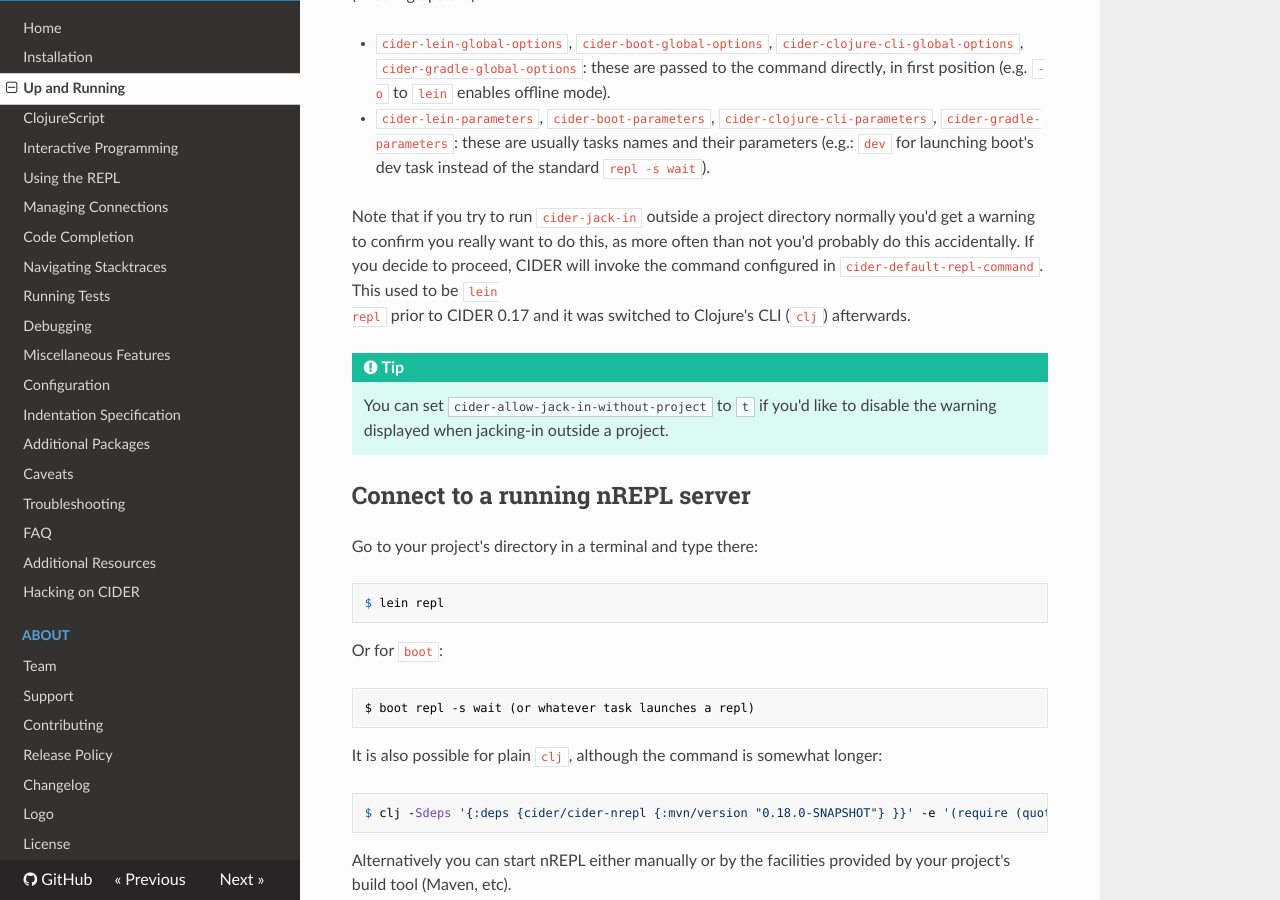
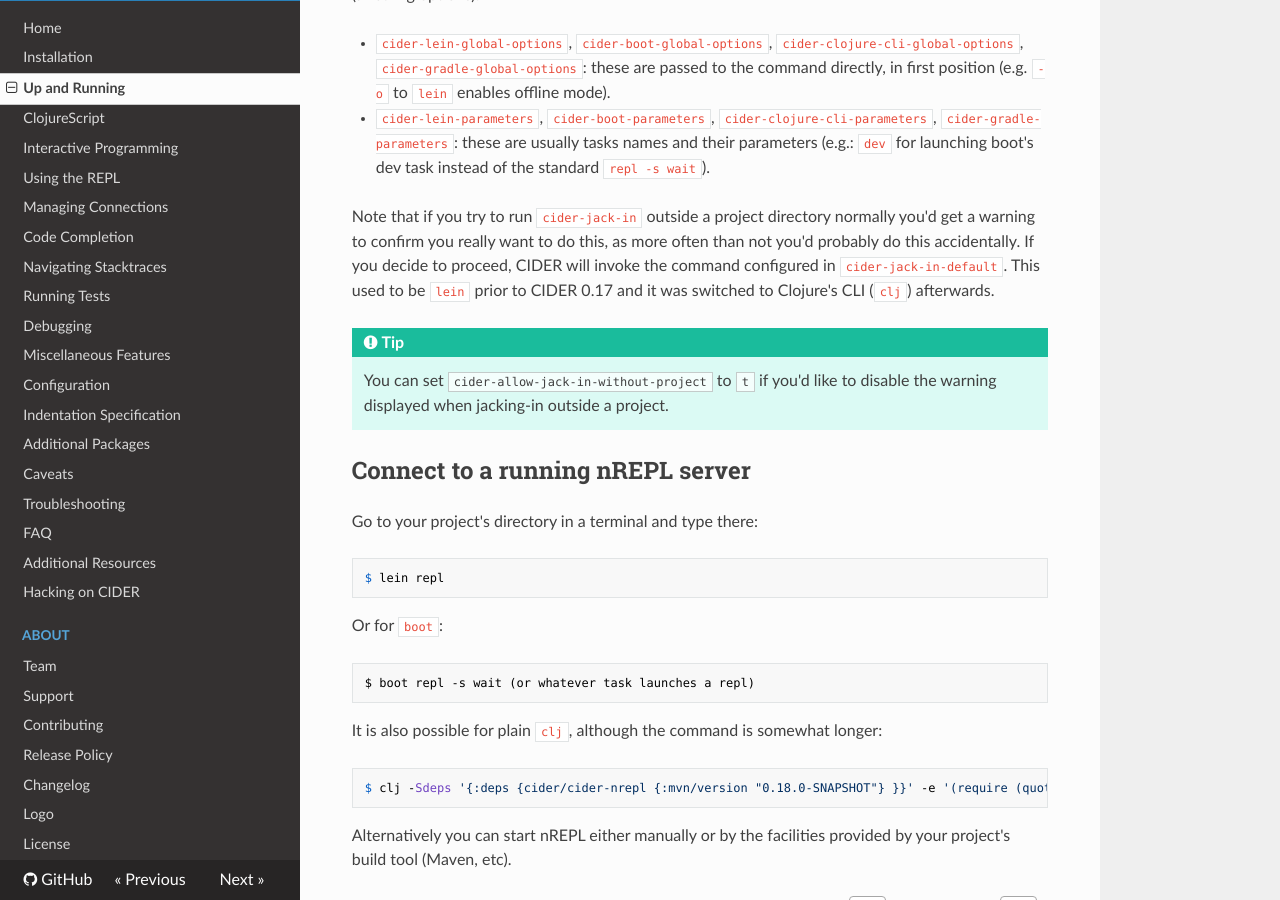
Before and after one commit to clojure-emacs/cider, an MkDocs documentation site: the page built from doc/up_and_running.md, in a window 1280 px wide and 900 px high, scrolled down 1220 px. Built offline with MkDocs 1.6.1, drawn with Linux system fonts in a browser that asks for light colours; nearby versions of some CDN libraries; old or Windows-style settings are respelled for this version of MkDocs.

Commit message:
Rename cider-default-repl-command to cider-jack-in-default

```diff
--- a/doc/up_and_running.md
+++ b/doc/up_and_running.md
@@ -62,9 +62,8 @@ Note that if you try to run `cider-jack-in` outside a project
 directory normally you'd get a warning to confirm you really want to
 do this, as more often than not you'd probably do this
 accidentally. If you decide to proceed, CIDER will invoke the command
-configured in `cider-default-repl-command`. This used to be `lein
-repl` prior to CIDER 0.17 and it was switched to Clojure's CLI (`clj`)
-afterwards.
+configured in `cider-jack-in-default`. This used to be `lein` prior to
+CIDER 0.17 and it was switched to Clojure's CLI (`clj`) afterwards.
 
 !!! Tip
 
```
Also changed, not shown: CHANGELOG.md (+1 -0 lines), 2 other files.
